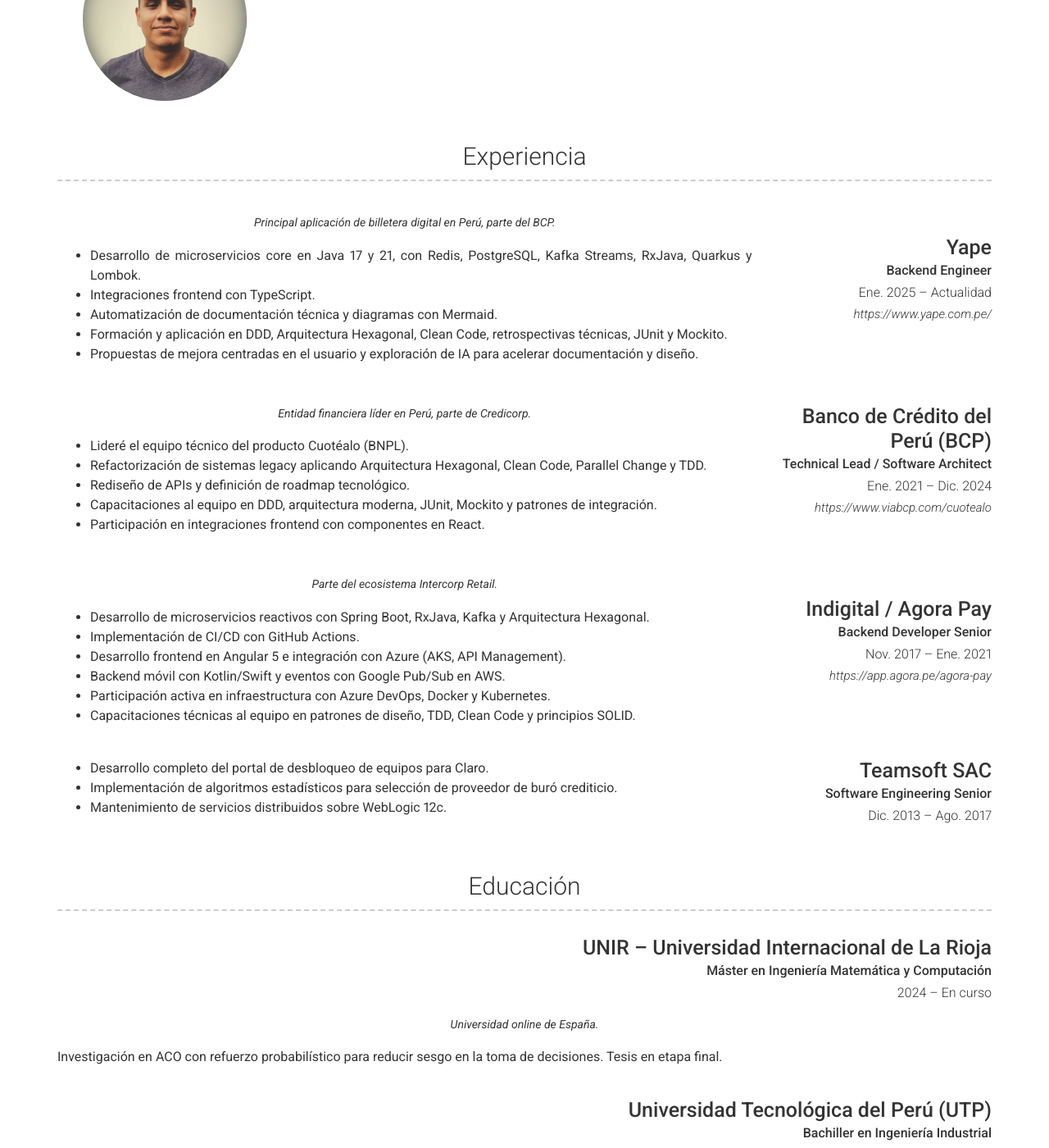
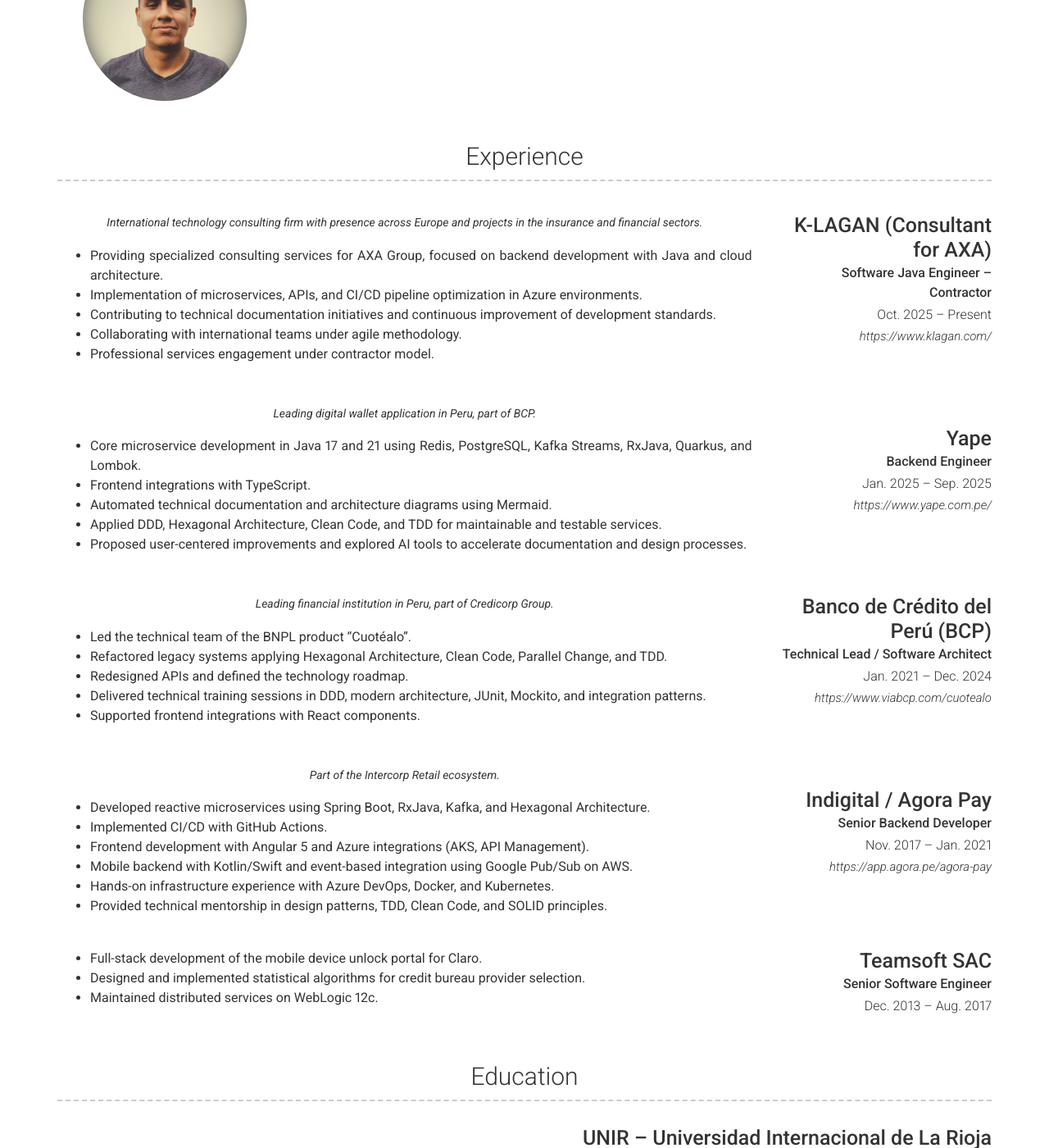
Before and after one commit to lenz90/lenz90.github.io, a Jekyll site: the page built from index.md, in a window 1280 px wide and 1400 px high, scrolled down 406 px. Shown: the whole window at 82% size. Built offline with Jekyll 4.4.1, drawn with Linux system fonts in a browser that asks for light colours; nearby versions of some CDN libraries; some of the changed text lies outside the part shown.

Commit message:
Update _config.yml add k lagan experience

```diff
--- a/_config.yml
+++ b/_config.yml
@@ -6,7 +6,7 @@ version: 2
 
 # Personal info
 name: Lizardo Enrique Mamani Sanchez
-title: Sr. Java Developer | Technical Senior
+title: Software Tech Lead | Cloud & AI Innovation | MSc Engineering
 email: lenz.90@gmail.com
 phone: +51994313610
 website: https://lenz90.github.io/
@@ -20,100 +20,115 @@ instagram_username: lenz.90
 linkedin_username: lenz90
 
 # About Section
-about_title: Acerca de mí
+about_title: About Me
 about_profile_image: images/profile.jpg
 about_content: |
-  Sr. Java Developer con sólida experiencia en desarrollo backend, microservicios y arquitectura de soluciones.
-  Amplia trayectoria en el sector financiero, liderando proyectos en banca digital y pagos electrónicos.
-  Comprometido con la innovación, la mejora continua y la integración de nuevas tecnologías para generar valor
-  al negocio y al usuario final.
+  Software engineer specialized in cloud architecture, microservices, and strategic software design.
+  Focused on simplicity, quality, and continuous improvement, applying modern principles such as DDD, TDD, and Hexagonal Architecture.
+  Passionate about innovation, AI, and building solutions that create technical impact and business value.
 
 content:
-  - title: Experiencia
+  - title: Experience
     layout: list
     content:
       - layout: right
+        title: K-LAGAN (Consultant for AXA)
+        sub_title: Software Java Engineer – Contractor
+        caption: Oct. 2025 – Present
+        link: https://www.klagan.com/
+        quote: >
+          International technology consulting firm with presence across Europe and projects in the insurance and financial sectors.
+        description: |
+          * Providing specialized consulting services for AXA Group, focused on backend development with Java and cloud architecture.
+          * Implementation of microservices, APIs, and CI/CD pipeline optimization in Azure environments.
+          * Contributing to technical documentation initiatives and continuous improvement of development standards.
+          * Collaborating with international teams under agile methodology.
+          * Professional services engagement under contractor model.
+
+      - layout: right
         title: Yape
         sub_title: Backend Engineer
-        caption: Ene. 2025 – Actualidad
+        caption: Jan. 2025 – Sep. 2025
         link: https://www.yape.com.pe/
         quote: >
-          Principal aplicación de billetera digital en Perú, parte del BCP.
+          Leading digital wallet application in Peru, part of BCP.
         description: |
-          * Desarrollo de microservicios core en Java 17 y 21, con Redis, PostgreSQL, Kafka Streams, RxJava, Quarkus y Lombok.
-          * Integraciones frontend con TypeScript.
-          * Automatización de documentación técnica y diagramas con Mermaid.
-          * Formación y aplicación en DDD, Arquitectura Hexagonal, Clean Code, retrospectivas técnicas, JUnit y Mockito.
-          * Propuestas de mejora centradas en el usuario y exploración de IA para acelerar documentación y diseño.
+          * Core microservice development in Java 17 and 21 using Redis, PostgreSQL, Kafka Streams, RxJava, Quarkus, and Lombok.
+          * Frontend integrations with TypeScript.
+          * Automated technical documentation and architecture diagrams using Mermaid.
+          * Applied DDD, Hexagonal Architecture, Clean Code, and TDD for maintainable and testable services.
+          * Proposed user-centered improvements and explored AI tools to accelerate documentation and design processes.
 
       - layout: right
         title: Banco de Crédito del Perú (BCP)
         sub_title: Technical Lead / Software Architect
-        caption: Ene. 2021 – Dic. 2024
+        caption: Jan. 2021 – Dec. 2024
         link: https://www.viabcp.com/cuotealo
         quote: >
-          Entidad financiera líder en Perú, parte de Credicorp.
+          Leading financial institution in Peru, part of Credicorp Group.
         description: |
-          * Lideré el equipo técnico del producto Cuotéalo (BNPL).
-          * Refactorización de sistemas legacy aplicando Arquitectura Hexagonal, Clean Code, Parallel Change y TDD.
-          * Rediseño de APIs y definición de roadmap tecnológico.
-          * Capacitaciones al equipo en DDD, arquitectura moderna, JUnit, Mockito y patrones de integración.
-          * Participación en integraciones frontend con componentes en React.
+          * Led the technical team of the BNPL product “Cuotéalo”.
+          * Refactored legacy systems applying Hexagonal Architecture, Clean Code, Parallel Change, and TDD.
+          * Redesigned APIs and defined the technology roadmap.
+          * Delivered technical training sessions in DDD, modern architecture, JUnit, Mockito, and integration patterns.
+          * Supported frontend integrations with React components.
 
       - layout: right
         title: Indigital / Agora Pay
-        sub_title: Backend Developer Senior
-        caption: Nov. 2017 – Ene. 2021
+        sub_title: Senior Backend Developer
+        caption: Nov. 2017 – Jan. 2021
         link: https://app.agora.pe/agora-pay
         quote: >
-          Parte del ecosistema Intercorp Retail.
+          Part of the Intercorp Retail ecosystem.
         description: |
-          * Desarrollo de microservicios reactivos con Spring Boot, RxJava, Kafka y Arquitectura Hexagonal.
-          * Implementación de CI/CD con GitHub Actions.
-          * Desarrollo frontend en Angular 5 e integración con Azure (AKS, API Management).
-          * Backend móvil con Kotlin/Swift y eventos con Google Pub/Sub en AWS.
-          * Participación activa en infraestructura con Azure DevOps, Docker y Kubernetes.
-          * Capacitaciones técnicas al equipo en patrones de diseño, TDD, Clean Code y principios SOLID.
+          * Developed reactive microservices using Spring Boot, RxJava, Kafka, and Hexagonal Architecture.
+          * Implemented CI/CD with GitHub Actions.
+          * Frontend development with Angular 5 and Azure integrations (AKS, API Management).
+          * Mobile backend with Kotlin/Swift and event-based integration using Google Pub/Sub on AWS.
+          * Hands-on infrastructure experience with Azure DevOps, Docker, and Kubernetes.
+          * Provided technical mentorship in design patterns, TDD, Clean Code, and SOLID principles.
 
       - layout: right
         title: Teamsoft SAC
-        sub_title: Software Engineering Senior
-        caption: Dic. 2013 – Ago. 2017
+        sub_title: Senior Software Engineer
+        caption: Dec. 2013 – Aug. 2017
         description: |
-          * Desarrollo completo del portal de desbloqueo de equipos para Claro.
-          * Implementación de algoritmos estadísticos para selección de proveedor de buró crediticio.
-          * Mantenimiento de servicios distribuidos sobre WebLogic 12c.
+          * Full-stack development of the mobile device unlock portal for Claro.
+          * Designed and implemented statistical algorithms for credit bureau provider selection.
+          * Maintained distributed services on WebLogic 12c.
 
-  - title: Educación
+  - title: Education
     layout: list
     content:
       - layout: top-right
         title: UNIR – Universidad Internacional de La Rioja
-        sub_title: Máster en Ingeniería Matemática y Computación
-        caption: 2024 – En curso
+        sub_title: Master’s in Mathematical Engineering and Computer Science
+        caption: 2024 – 2025
         quote: >
-          Universidad online de España.
+          Online university based in Spain with international presence.
         description: |
-          Investigación en ACO con refuerzo probabilístico para reducir sesgo en la toma de decisiones. Tesis en etapa final.
+          Final thesis on optimizing the Ant Colony Optimization (ACO) algorithm through local probabilistic reinforcement to improve decision-making.
 
       - layout: top-right
         title: Universidad Tecnológica del Perú (UTP)
-        sub_title: Bachiller en Ingeniería Industrial
+        sub_title: Bachelor’s in Industrial Engineering
         caption: 2015 – 2020
         description: |
-          Enfoque en procesos, calidad, finanzas y visión tecnológica aplicada a la mejora continua.
+          Focused on process improvement, quality, finance, and the application of technology for operational excellence.
 
       - layout: top-right
         title: Instituto CIMA's
-        sub_title: Técnico en Computación e Informática
+        sub_title: Technician in Computer Science
         caption: 2007 – 2010
         description: |
-          Fundamentos de arquitectura de computadoras, lógica y desarrollo de software desde los cimientos.
+          Foundations of computer architecture, logic, and software development from the ground up.
 
-  - title: Más sobre mí
+  - title: More About Me
     layout: text
     content: |
-      Apasionado del running, la lectura de libros técnicos y el voluntariado. Actualmente soy Bombero Voluntario. En constante evolución personal y profesional.
+      Passionate about technology, continuous learning, and innovation.
+      Volunteer firefighter in Peru, committed to teamwork, discipline, and personal growth.
+      Enjoy running, reading technical books, and tackling challenges that combine creativity and logic.
 
 # Footer
 footer_show_references: false
```
